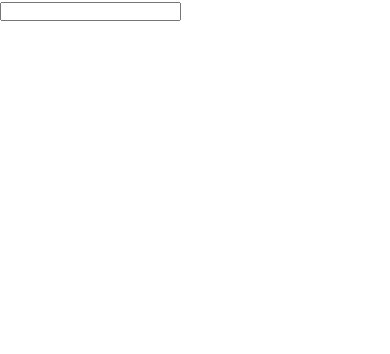
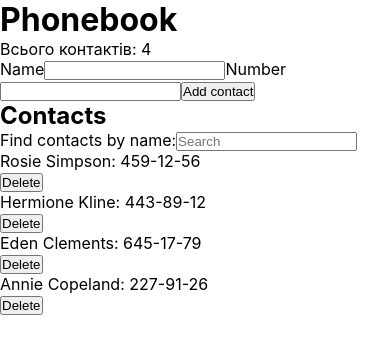
Before and after one commit to DorianDevUA/goit-react-hw-04-phonebook, a React (Vite) app: page / in a window 390 px wide. Shown: the top 354 px of the page. Built offline with nearby package versions, Linux system fonts and the light colour scheme.

Commit message:
Add homework02 Phonebook code

```diff
--- a/index.html
+++ b/index.html
@@ -4,7 +4,7 @@
     <meta charset="UTF-8" />
     <link rel="icon" type="image/svg+xml" href="/vite.svg" />
     <meta name="viewport" content="width=device-width, initial-scale=1.0" />
-    <title>Phonebook. GoIT React. HomeWork-02</title>
+    <title>Phonebook. HomeWork-02. GoIT React</title>
   </head>
   <body>
     <div id="root"></div>
--- a/src/components/App/App.jsx
+++ b/src/components/App/App.jsx
@@ -1,16 +1,82 @@
 import { Component } from 'react';
+import { nanoid } from 'nanoid';
+import { ContactForm } from '../ContactForm';
+import { ContactList } from '../ContactList';
+import { Filter } from '../Filter';
+import contacts from '../../contacts.json';
 
 export class App extends Component {
   state = {
-    contacts: [],
-    name: '',
+    contacts,
+    filter: '',
+  };
+
+  addContact = (name, number) => {
+    const { contacts } = this.state;
+    const normalizedName = name.toLowerCase();
+
+    const isNameExist = contacts.some(
+      ({ name }) => name.toLowerCase() === normalizedName,
+    );
+
+    if (isNameExist) {
+      alert(`Контакт на ім'я ${name} вже існує!`);
+      return;
+    }
+
+    const newContact = {
+      id: nanoid(),
+      name,
+      number,
+    };
+
+    this.setState(({ contacts }) => ({
+      contacts: [newContact, ...contacts],
+    }));
+  };
+
+  deleteContact = contactId => {
+    this.setState(({ contacts }) => ({
+      contacts: contacts.filter(({ id }) => id !== contactId),
+    }));
+  };
+
+  handleFilterChange = evt => {
+    this.setState({ filter: evt.target.value });
+  };
+
+  getFilteredContacts = () => {
+    const { contacts, filter } = this.state;
+    const normalizedFilter = filter.toLowerCase();
+
+    return contacts.filter(contact =>
+      contact.name.toLowerCase().includes(normalizedFilter),
+    );
+  };
+
+  getTotalContacts = () => {
+    const { contacts } = this.state;
+    return contacts.length;
   };
 
   render() {
+    const { filter } = this.state;
+    const filtredContacts = this.getFilteredContacts();
+    const totalContacts = this.getTotalContacts();
+
     return (
-      <>
-        <input type="text" name="name" required />
-      </>
+      <div>
+        <h1>Phonebook</h1>
+        <p>Всього контактів: {totalContacts}</p>
+        <ContactForm onSubmit={this.addContact} />
+
+        <h2>Contacts</h2>
+        <Filter value={filter} onChange={this.handleFilterChange} />
+        <ContactList
+          contacts={filtredContacts}
+          onDeleteContact={this.deleteContact}
+        />
+      </div>
     );
   }
 }
--- /dev/null
+++ b/src/components/ContactForm/ContactForm.jsx
@@ -0,0 +1,57 @@
+import { nanoid } from 'nanoid';
+import { Component } from 'react';
+
+export class ContactForm extends Component {
+  state = {
+    name: '',
+    number: '',
+  };
+
+  nameImputId = nanoid();
+  numberImputId = nanoid();
+
+  handleChange = evt => {
+    const { name, value } = evt.target;
+    this.setState({ [name]: value });
+  };
+
+  handleSubmit = evt => {
+    evt.preventDefault();
+    const { name, number } = this.state;
+
+    this.props.onSubmit(name, number);
+
+    this.setState({
+      name: '',
+      number: '',
+    });
+  };
+
+  render() {
+    const { name, number } = this.state;
+
+    return (
+      <form onSubmit={this.handleSubmit}>
+        <label htmlFor={this.nameImputId}>Name</label>
+        <input
+          type="text"
+          name="name"
+          value={name}
+          id={this.nameImputId}
+          onChange={this.handleChange}
+          required
+        />
+        <label htmlFor={this.numberImputId}>Number</label>
+        <input
+          type="tel"
+          name="number"
+          value={number}
+          id={this.numberImputId}
+          onChange={this.handleChange}
+          required
+        />
+        <button type="submit">Add contact</button>
+      </form>
+    );
+  }
+}
--- /dev/null
+++ b/src/components/ContactForm/index.js
@@ -0,0 +1 @@
+export * from './ContactForm';
--- /dev/null
+++ b/src/components/ContactItem/ContactItem.jsx
@@ -0,0 +1,10 @@
+export function ContactItem({ id, name, number, onDeleteContact }) {
+  return (
+    <li>
+      <p>
+        {name}: {number}
+      </p>
+      <button onClick={() => onDeleteContact(id)}>Delete</button>
+    </li>
+  );
+}
--- /dev/null
+++ b/src/components/ContactItem/index.js
@@ -0,0 +1 @@
+export * from './ContactItem';
--- /dev/null
+++ b/src/components/ContactList/ContactList.jsx
@@ -0,0 +1,19 @@
+import { ContactItem } from '../ContactItem';
+
+export function ContactList({ contacts, onDeleteContact }) {
+  return (
+    <ul>
+      {contacts.map(({ id, name, number }) => {
+        return (
+          <ContactItem
+            key={id}
+            id={id}
+            name={name}
+            number={number}
+            onDeleteContact={onDeleteContact}
+          />
+        );
+      })}
+    </ul>
+  );
+}
--- /dev/null
+++ b/src/components/ContactList/index.js
@@ -0,0 +1 @@
+export * from './ContactList'
--- /dev/null
+++ b/src/components/Filter/Filter.jsx
@@ -0,0 +1,14 @@
+export function Filter({ value, onChange }) {
+  return (
+    <label>
+      <span>Find contacts by name:</span>
+      <input
+        type="text"
+        name="filter"
+        value={value}
+        placeholder="Search"
+        onChange={onChange}
+      />
+    </label>
+  );
+}
--- /dev/null
+++ b/src/components/Filter/index.js
@@ -0,0 +1 @@
+export * from './Filter';
--- /dev/null
+++ b/src/contacts.json
@@ -0,0 +1,6 @@
+[
+  { "id": "id-1", "name": "Rosie Simpson", "number": "459-12-56" },
+  { "id": "id-2", "name": "Hermione Kline", "number": "443-89-12" },
+  { "id": "id-3", "name": "Eden Clements", "number": "645-17-79" },
+  { "id": "id-4", "name": "Annie Copeland", "number": "227-91-26" }
+]
```
